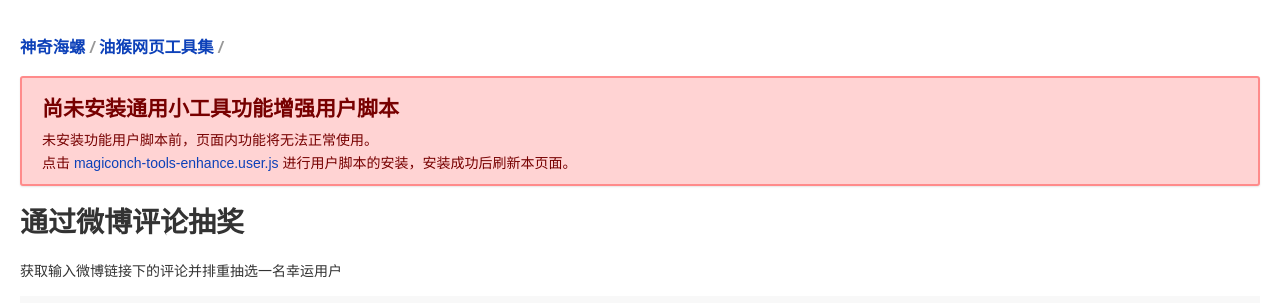
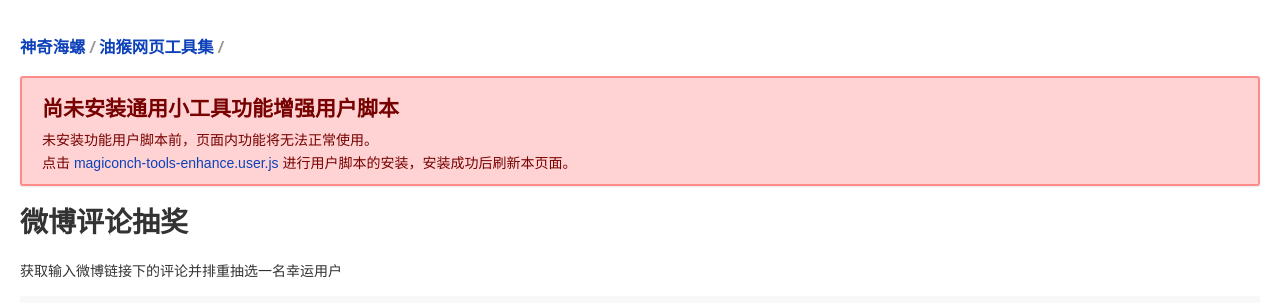
Before and after one commit to itorr/magiconch-user-tools, a plain HTML site: page tool/weibo/raffle-comments/index.html in a window 1280 px wide. Shown: the top 303 px of the page. Drawn offline with nearby package versions, Linux system fonts and the light colour scheme; files that its build step writes are made by us from their sources.

Commit message:
修改标题

```diff
--- a/tool/weibo/raffle-comments/index.html
+++ b/tool/weibo/raffle-comments/index.html
@@ -3,7 +3,7 @@
 <head>
     <meta charset="UTF-8">
     <meta name="viewport" content="width=device-width, initial-scale=1.0">
-    <title>通过微博评论抽奖 / 油猴网页工具集 / 神奇海螺</title>
+    <title>微博评论抽奖 / 油猴网页工具集 / 神奇海螺</title>
     <link rel="stylesheet" href="../../css/base.css">
 </head>
 <body>
@@ -19,7 +19,7 @@
     <script src="../../js/user-script-installed-test.js"></script>
 
     <article>
-        <h1>通过微博评论抽奖</h1>
+        <h1>微博评论抽奖</h1>
         <p>获取输入微博链接下的评论并排重抽选一名幸运用户</p>
         <blockquote>
             <p>仅能获取部分可见评论，获取到的评论数会与微博统计出的评论数不符</p>
```
